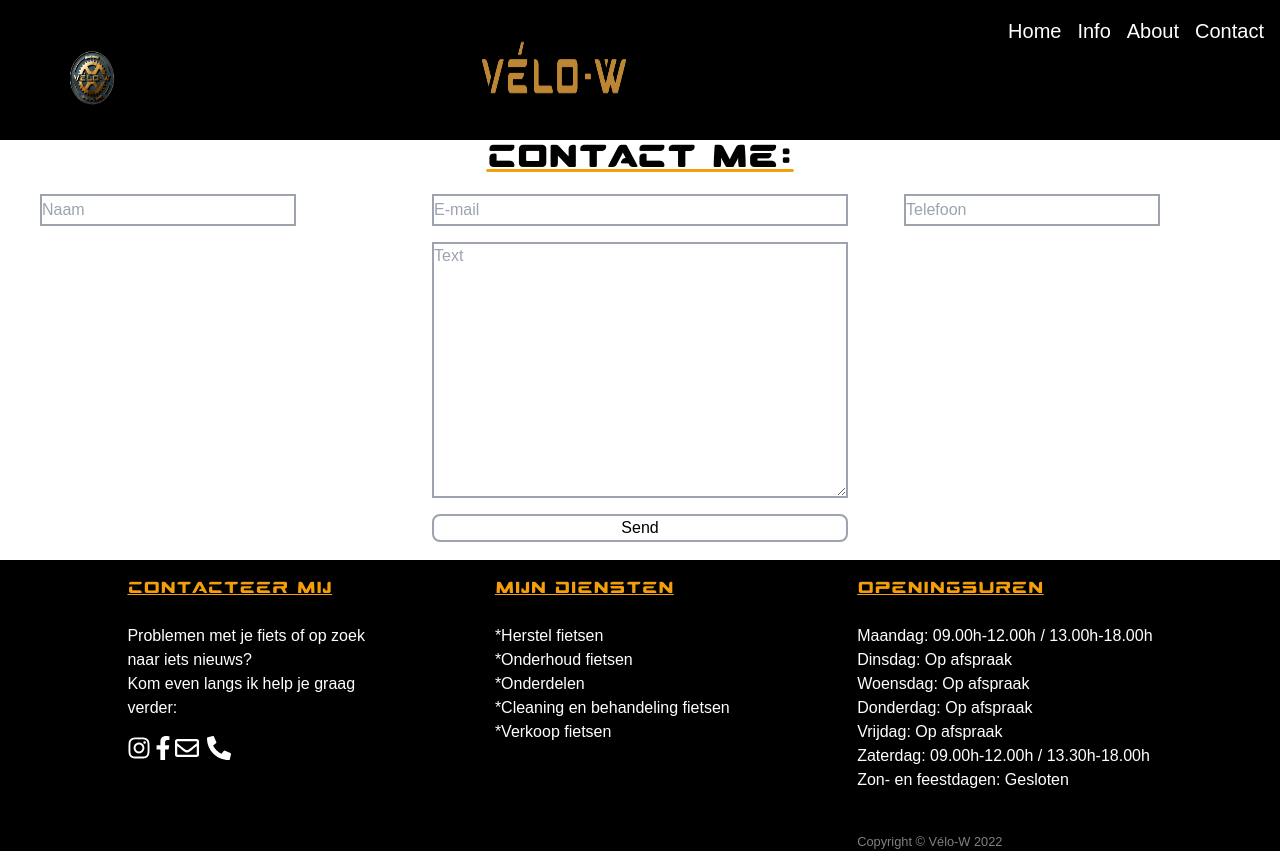
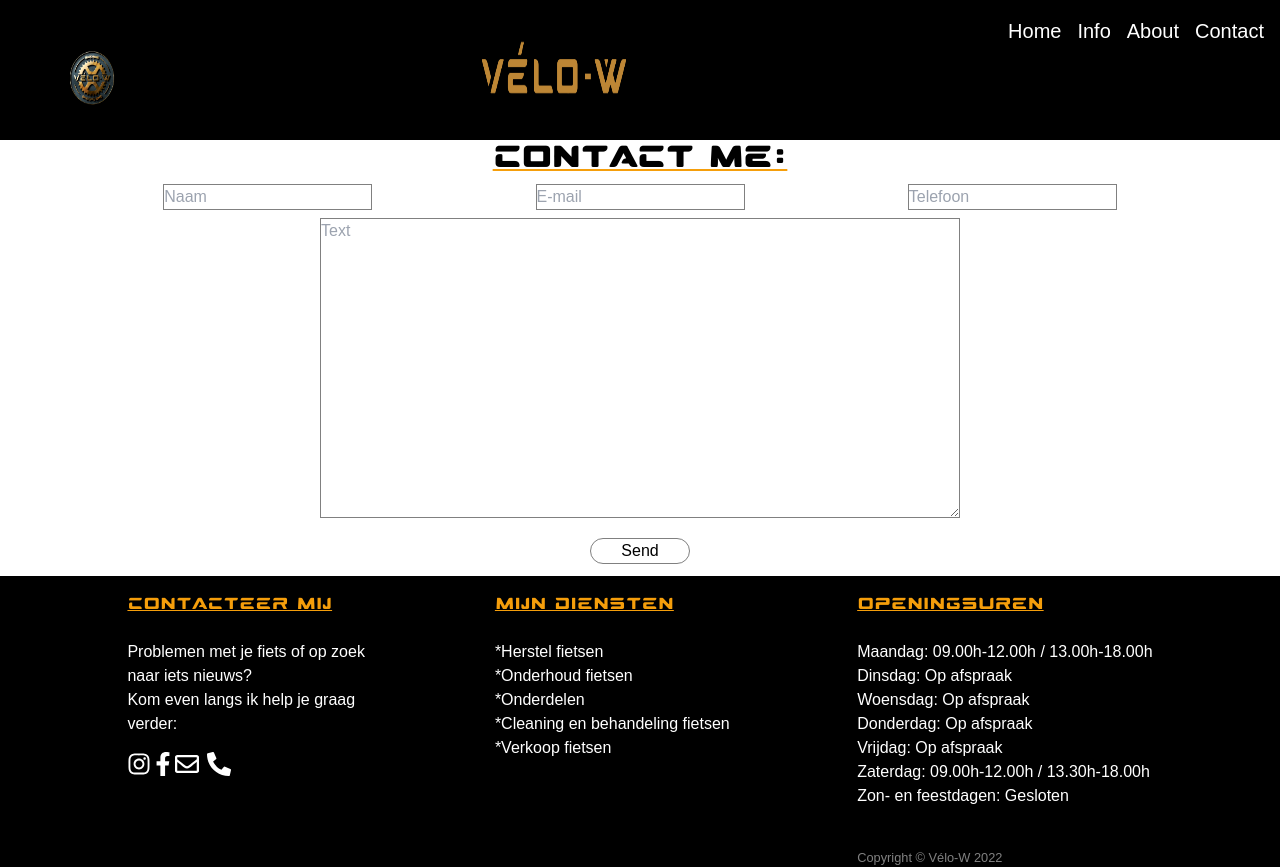
Before and after one commit to Gioke/Velo-W, a React (Create React App) app: page /Contact in a window 1280 px wide. Built offline with nearby package versions, Linux system fonts and the light colour scheme.

Commit message:
contact form styled

```diff
--- a/src/pages/Contact.js
+++ b/src/pages/Contact.js
@@ -4,14 +4,18 @@ import '../styles/Contact.css';
 export const Contact = () => {
     return (
         <>
-            <h1 className="font-extrabold text-3xl flex justify-center underline decoration-amber-500">Contact Me:</h1>
+            <h1 className="contact-title">Contact Me:</h1>
 
-            <form className="h-96 grid grid-cols-3 gap-4 content-center">
-                <input placeholder="Naam" className="border-solid border-2 border-gray-400 h-8 w-64 ml-10"></input>
-                <input placeholder="E-mail" className="border-solid border-2 border-gray-400"></input>
-                <input placeholder="Telefoon" className="border-solid border-2 border-gray-400 w-64 ml-10"></input>
-                <textarea placeholder="Text" className="border-solid border-2 border-gray-400 col-start-2 h-64"></textarea>
-                <button className="border-solid border-2 border-gray-400 col-start-2 rounded-lg">Send</button>
+            <form className="form-container">
+                <div className="contact-info">
+                    <input placeholder="Naam" className="form-naam"></input>
+                    <input placeholder="E-mail" className="form-mail"></input>
+                    <input placeholder="Telefoon" className="form-telefoon"></input>
+                </div>
+                <textarea placeholder="Text" className="form-text"></textarea>
+                <div className="button-container">
+                    <button>Send</button>
+                </div>
             </form>
         </>
     )
--- a/src/styles/Contact.css
+++ b/src/styles/Contact.css
@@ -0,0 +1,57 @@
+.contact-title {
+    font-weight: 800;
+    font-size: 1.8rem;
+    line-height: 2.25rem;
+    display: flex;
+    justify-content: center;
+    text-decoration: underline;
+    text-decoration-color: #f59e0b;
+}
+
+.form-container {
+    height: 400px;
+    display: flex;
+    flex-direction: column;
+}
+
+.contact-info {
+    display: flex;
+    justify-content: space-evenly;
+}
+
+.form-naam {
+    border: solid gray 1px;
+    margin-top: 0.5rem;
+}
+
+.form-mail {
+    border: solid gray 1px;
+    margin-top: 0.5rem;
+}
+
+.form-telefoon {
+    border: solid gray 1px;
+    margin-top: 0.5rem;
+}
+
+.form-text {
+    display: block;
+    border: solid gray 1px;
+    height: 300px;
+    width: 50%;
+    margin: 0.5rem auto;
+
+}
+
+.button-container {
+    margin: auto;
+    border: solid gray 1px;
+    border-radius: 25px;
+    width: 100px;
+    text-align: center;
+}
+
+.button-container:hover {
+    cursor: pointer;
+    color: grey;
+}
```
